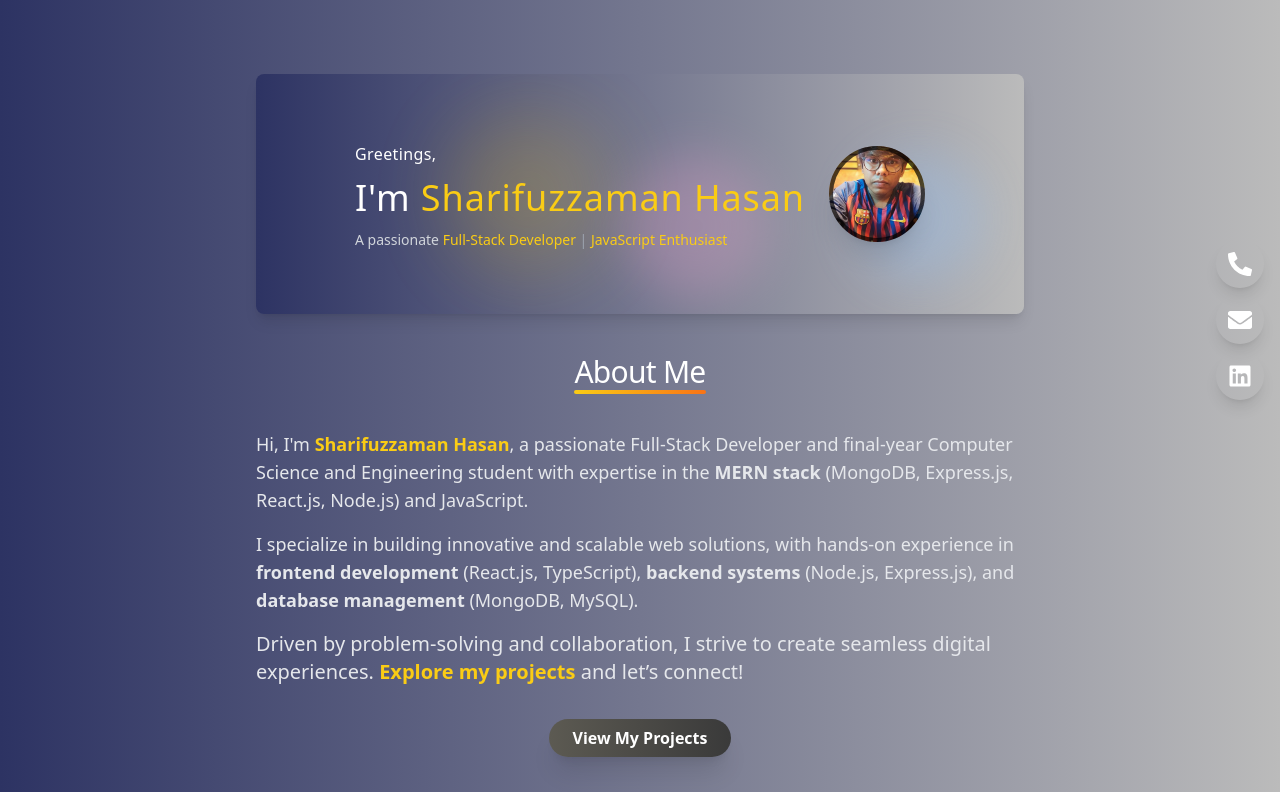
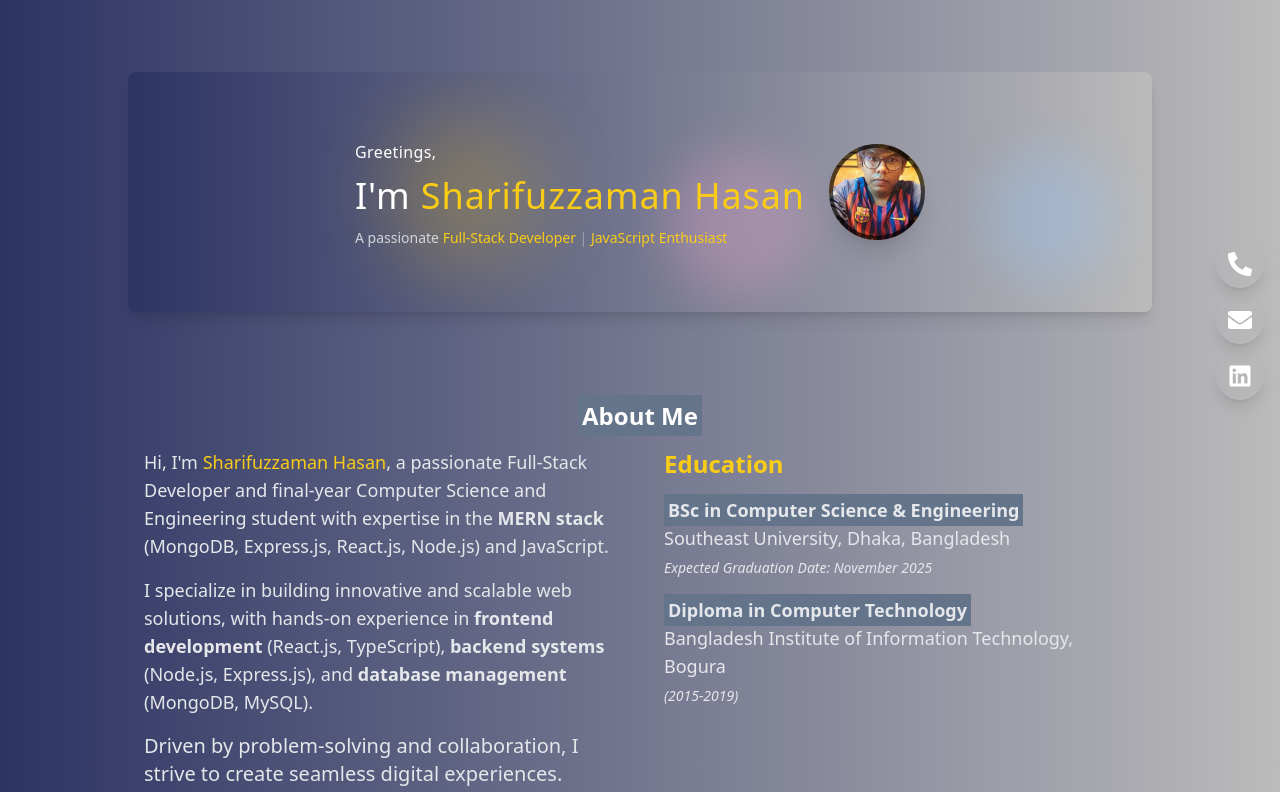
Before and after one commit to SharifuzzamanShaon/my-portfolio, a React (Vite) app: page / in a window 1280 px wide. Shown: the top 792 px of the page. Built offline with nearby package versions, Linux system fonts and the light colour scheme.

Commit message:
refactor DescriptionSection component layout and add education background

```diff
--- a/src/components/DescriptionSection.jsx
+++ b/src/components/DescriptionSection.jsx
@@ -2,21 +2,24 @@ import React from "react";
 
 const DescriptionSection = () => {
   return (
-    <>
-      <h2 className="text-2xl sm:text-3xl font-sm tracking-tight text-white mb-2 relative inline-block">
-        <span className="relative z-5 font-sm">About Me</span>
-        <span className="absolute inset-x-0 -bottom-1 h-1 bg-gradient-to-r from-yellow-400 to-orange-500 rounded-lg"></span>
+    <div className="max-w-7xl mx-auto px-4 py-12">
+      <h2 className="text-lg sm:text-2xl font-semibold text-white mb-4 relative inline-block">
+        <span className="relative z-5 font-semibold bg-slate-500 p-1">
+          About Me
+        </span>
+        {/* <span className="absolute inset-x-0 -bottom-1 h-1 bg-gradient-to-r from-yellow-400 to-orange-500 rounded-lg"></span> */}
       </h2>
-      <div className="text-center sm:text-left text-gray-200 max-w-3xl mx-auto space-y-4">
-        <p className="text-sm sm:text-lg leading-relaxed">
+      <div className="grid grid-cols-1 sm:grid-cols-2 gap-12 text-gray-200 text-start">
+        <div>
+          <p className="text-sm sm:text-lg leading-relaxed mb-4">
             Hi, I'm{" "}
-          <span className="font-bold text-yellow-400">Sharifuzzaman Hasan</span>
+            <span className="font-sm text-yellow-400">Sharifuzzaman Hasan</span>
             , a passionate Full-Stack Developer and final-year Computer Science
             and Engineering student with expertise in the{" "}
             <span className="font-bold">MERN stack</span> (MongoDB, Express.js,
             React.js, Node.js) and JavaScript.
           </p>
-        <p className="text-lg sm:text-lg leading-relaxed">
+          <p className="text-lg sm:text-lg leading-relaxed mb-4">
             I specialize in building innovative and scalable web solutions, with
             hands-on experience in{" "}
             <span className="font-bold">frontend development</span> (React.js,
@@ -28,11 +31,42 @@ const DescriptionSection = () => {
           <p className="text-lg sm:text-xl leading-relaxed">
             Driven by problem-solving and collaboration, I strive to create
             seamless digital experiences.{" "}
-          <span className="font-bold text-yellow-400">Explore my projects</span>{" "}
+            <span className="font-bold text-yellow-400">
+              Explore my projects
+            </span>{" "}
             and let’s connect!
           </p>
         </div>
-    </>
+
+        {/* Education Background Section */}
+        <div>
+          <h3 className="text-xl sm:text-2xl font-bold text-yellow-400 mb-4">
+            Education
+          </h3>
+          <div className="space-y-4">
+            <p className="text-lg sm:text-lg leading-relaxed text-left">
+              <span className="font-bold bg-slate-500 p-1">
+                BSc in Computer Science & Engineering
+              </span>
+              <br />
+              Southeast University, Dhaka, Bangladesh <br />
+              <span className="font-sm italic text-sm sm:text-1xl font-medium">
+                {" "}
+                Expected Graduation Date: November 2025
+              </span>
+            </p>
+            <p className="text-sm sm:text-lg leading-relaxed text-left">
+              <span className="font-bold bg-slate-500 p-1">
+                Diploma in Computer Technology
+              </span>
+              <br />
+              Bangladesh Institute of Information Technology, Bogura <br/>
+              <span className="text-sm sm:text-1xl font-medium italic">(2015-2019)</span>
+            </p>
+          </div>
+        </div>
+      </div>
+    </div>
   );
 };
 
```
Lines whose indentation alone changed are shown as unchanged.
